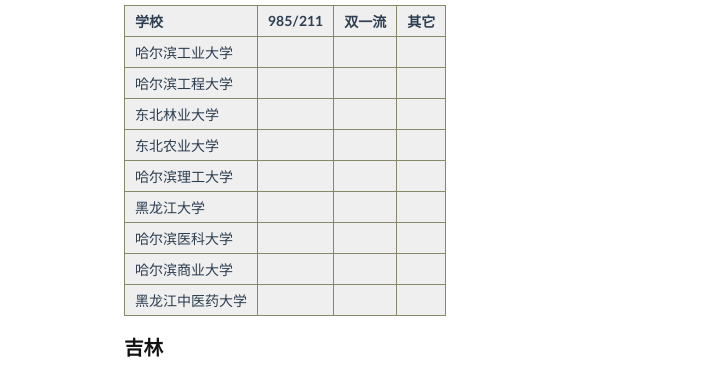
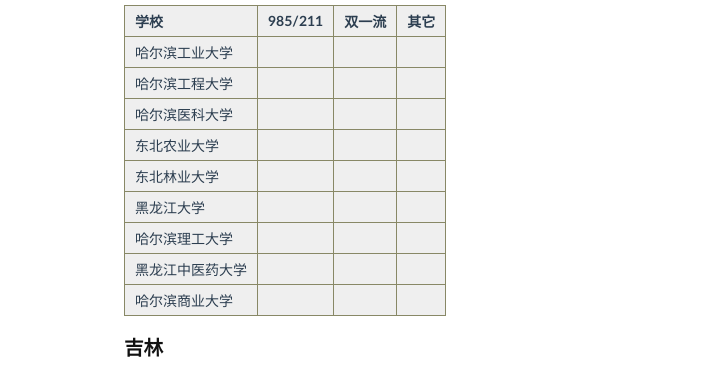
Before and after one commit to micneer/micneer.github.io, a Jekyll site: the page built from _posts/close/2020-06-30-china-university.md, in a window 1280 px wide and 900 px high. Shown: the part 268-643 px from the top of the window, without its empty margins (91-812 px from the left). Built offline with Jekyll 4.4.1, drawn with Linux system fonts in a browser that asks for light colours.

Commit message:
auto update by shell

```diff
--- a/_posts/close/2020-06-30-china-university.md
+++ b/_posts/close/2020-06-30-china-university.md
@@ -17,13 +17,13 @@
 :--- | :--- | :--- | :---
 哈尔滨工业大学| | |
 哈尔滨工程大学 | | |
+哈尔滨医科大学| | |
+东北农业大学 | | |
 东北林业大学 |  | |
-东北农业大学 | | |
+黑龙江大学| | |
 哈尔滨理工大学| | |
-黑龙江大学| | |
-哈尔滨医科大学| | |
+黑龙江中医药大学| | |
 哈尔滨商业大学| | |
-黑龙江中医药大学| | |
 
 ## 吉林 ##
 
```
Also changed, not shown: other parts of _posts/close/2020-06-30-china-university.md (+1 -0 lines).
